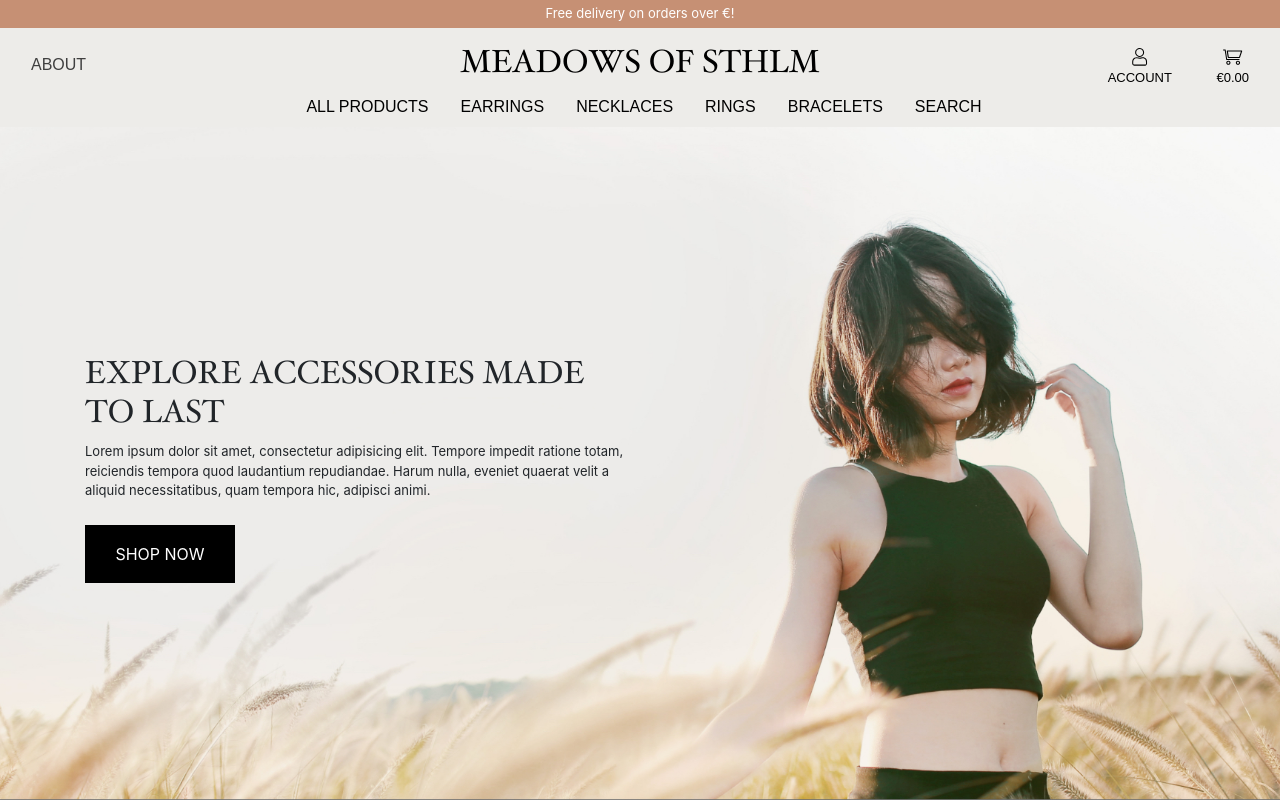
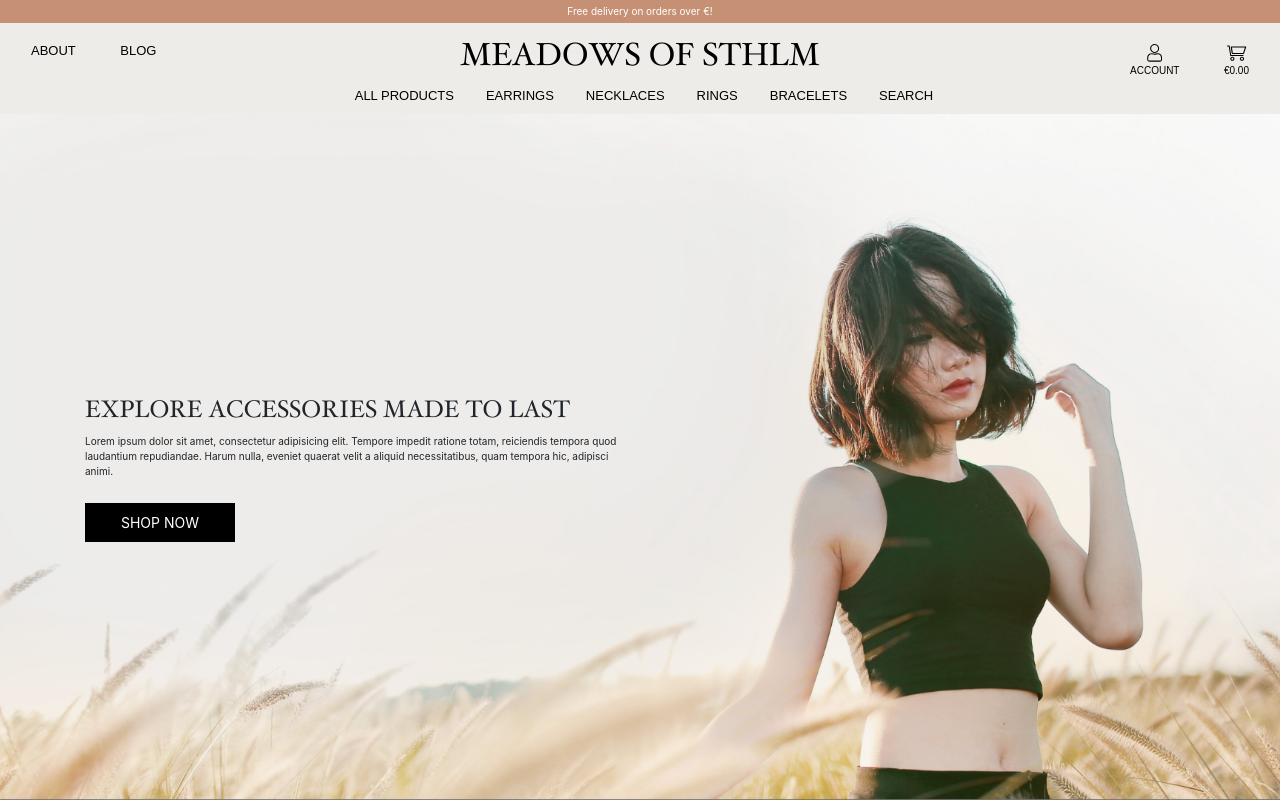
Before and after one commit to Code-Institute-Submissions/meadows_of_sthlm, a Django app: page / in a window 1280 px wide. Run offline with Django 3.2, Linux system fonts and the light colour scheme; some libraries are stand-ins or nearby versions; some web fonts are replaced.

Commit message:
updated index page styles

```diff
--- a/home/templates/home/index.html
+++ b/home/templates/home/index.html
@@ -13,15 +13,15 @@
 <div class="container h-100">
     <div class="row h-100">
         <div class="col-7 col-md-6 my-auto">
-            <h2 class="logo-font">
+            <h4 class="logo-font">
                 EXPLORE ACCESSORIES MADE TO LAST
-            </h2>
+            </h4>
             <p>Lorem ipsum dolor sit amet, consectetur adipisicing elit. Tempore impedit ratione totam, reiciendis
                 tempora quod laudantium repudiandae. Harum nulla, eveniet quaerat velit a aliquid necessitatibus, quam
                 tempora hic, adipisci animi.</p>
             <div class="my-4">
                 <h4>
-                    <a href="" class="shop-now-button btn rounded-0 text-uppercase py-3">Shop Now</a>
+                    <a href="" class="shop-now-button btn btn-sm rounded-0 text-uppercase py-2">Shop Now</a>
                 </h4>
             </div>
         </div>
--- a/static/css/base.css
+++ b/static/css/base.css
@@ -15,7 +15,7 @@ html {
 }
 
 p {
-    font-size: small;
+    font-size: x-small;
 }
 
 a:link {
@@ -114,6 +114,13 @@ body {
     background-color: var(--nav-bg-color);
 }
 
+.nav-item {
+    font-size: small;
+}
+
+.font-sm {
+    font-size: small;
+}
 /* -------------------------------- Media Queries */
 
 /* Slightly larger container on xl screens */
--- a/templates/base.html
+++ b/templates/base.html
@@ -50,7 +50,6 @@
     <body>
 
         <header class="container-fluid fixed-top">
-
             <div id="delivery-banner" class="row text-center">
                 <div class="col text-white">
                     <p class="my-1">Free delivery on orders over €{{ free_shipping_threshold }}!</p>
@@ -59,9 +58,18 @@
 
             <div id="topnav" class="row pt-lg-2 d-none d-lg-flex">
                 <div class="col-12 col-lg-3 my-auto py-1 py-lg-0 text-center text-lg-left">
-                    <a href="" class="nav-link link-font my-0 ">
-                        About
-                    </a>
+                    <ul class="list-inline">
+                        <li class="nav-item list-inline-item">
+                            <a class="link-font nav-link text-black" href="#" id="about-link">
+                                About
+                            </a>
+                        </li>
+                        <li class="nav-item list-inline-item">
+                            <a class="link-font nav-link text-black" href="#" id="blog-link">
+                                Blog
+                            </a>
+                        </li>
+                    </ul>
                 </div>
                 <div class="col-12 col-lg-6 my-auto py-1 py-lg-0 text-center ">
                     <a href="{% url 'home' %}" class="nav-link main-logo-link mx-auto">
```
